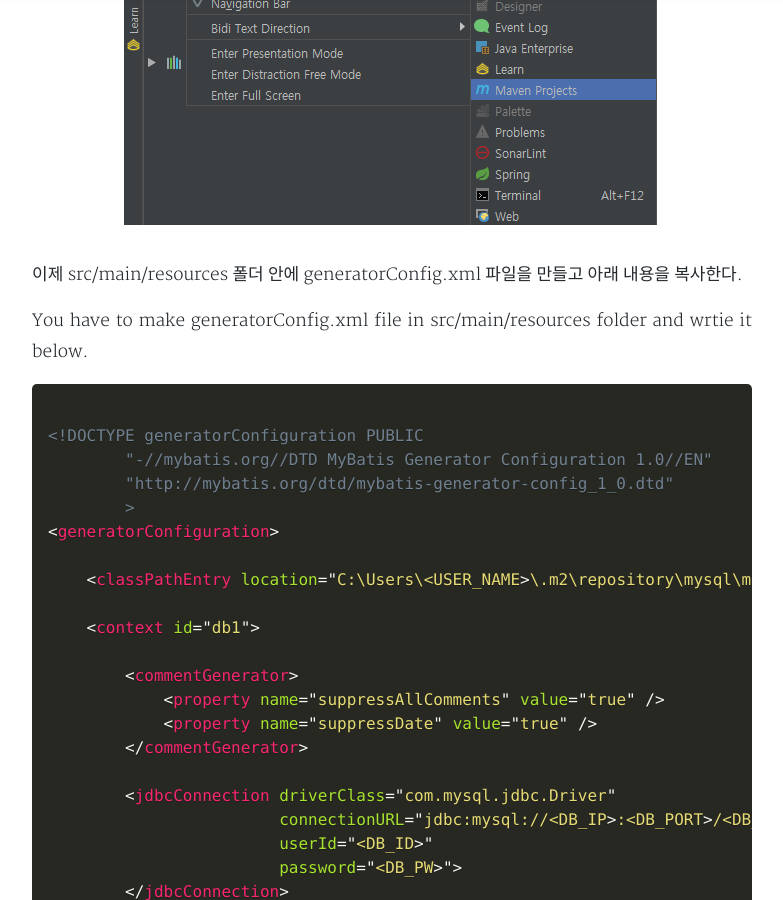
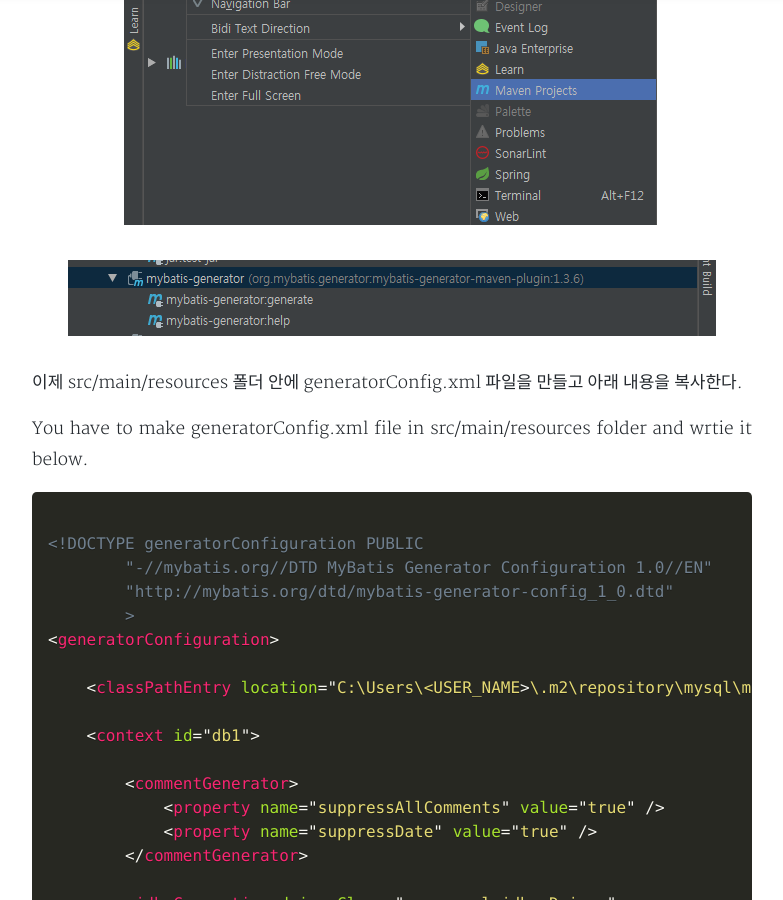
Before and after one commit to chois9105/chois9105.github.io, a Jekyll site: the page built from _posts/2018-01-03-Setting-up-mybatis-generator-on-intellij.markdown, in a window 1280 px wide and 900 px high, scrolled down 1737 px. Shown: the whole window, without its empty margins (248-1031 px from the left). Built offline with Jekyll 4.4.1, drawn with Linux system fonts in a browser that asks for light colours; nearby versions of some CDN libraries; comment, search, counter and statistics services are not loaded; a style sheet for code colours, icons or effects is not loaded.

Commit message:
Adding new post: Setting up mybatis-generator on intellij

```diff
--- a/_posts/2018-01-03-Setting-up-mybatis-generator-on-intellij.markdown
+++ b/_posts/2018-01-03-Setting-up-mybatis-generator-on-intellij.markdown
@@ -42,6 +42,7 @@
 If you don't know how to open a view, you should follow it.
 
 ![Maven View]({{site.url}}/assets/post/20180103/mavenview.png)
+![Maven Plugin]({{site.url}}/assets/post/20180103/mavenplugin.png)
 
 이제 src/main/resources 폴더 안에 generatorConfig.xml 파일을 만들고 아래 내용을 복사한다.
 
```
Also changed, not shown: 1 other file.
